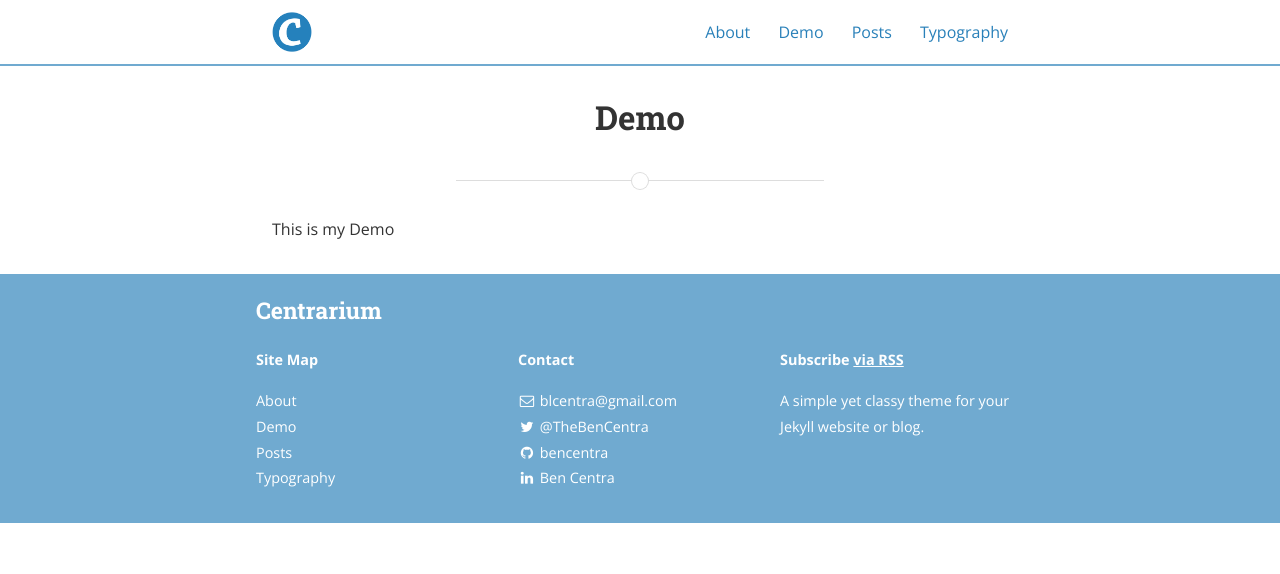
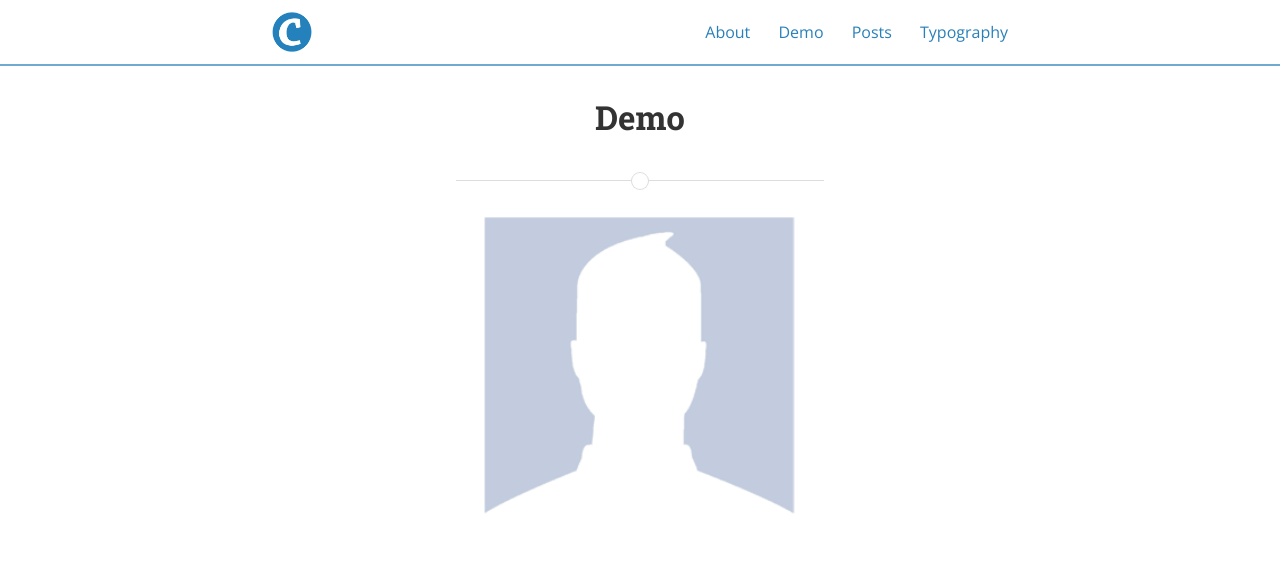
Before and after one commit to tcranston/cit-jek-demo1, a Jekyll site: the page built from demo.md, in a window 1280 px wide. Shown: the top 574 px of the page. Built offline with Jekyll 4.4.1, drawn with Linux system fonts in a browser that asks for light colours; nearby versions of some CDN libraries; a style sheet for code colours, icons or effects is not loaded.

Commit message:
Adding 2 images to Demo page

```diff
--- a/demo.md
+++ b/demo.md
@@ -4,9 +4,11 @@
 permalink: /demo/
 ---
 
+<img class="left" src="{{ site.baseurl }}assets/profile-placeholder.gif" title="Profile Picture" class="profile">
 
+This my Demo
 
-This is my Demo
+<img  class="right" src="http://www.octru.ox.ac.uk/front-page/slide-2/@@images/image/slide" title="Profile Picture" class="profile">
 
 [centrarium]: https://github.com/bencentra/centrarium
 [bencentra]: http://bencentra.com
```
